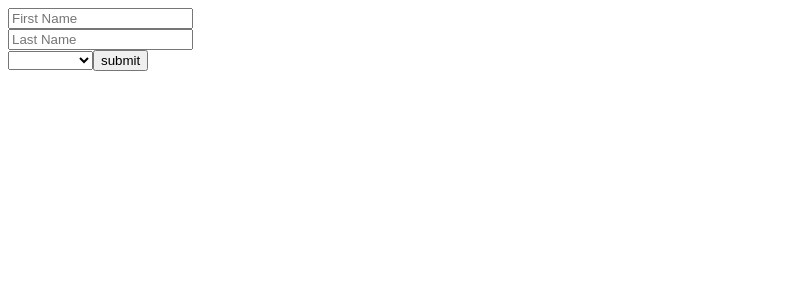
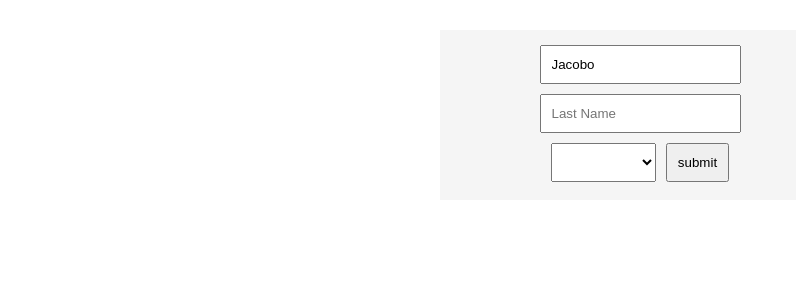
Before and after one commit to alu0100836059/angular4_learning_dataForms, an Angular app: page / in a window 1280 px wide. Shown: the top 300 px of the page, without its empty margins (0-796 px from the left). Built offline with nearby package versions, Linux system fonts and the light colour scheme.

Commit message:
Model driven forms added

```diff
--- a/src/app/app.component.css
+++ b/src/app/app.component.css
@@ -0,0 +1,20 @@
+* {
+  margin: 0;
+  padding: 0;
+}
+
+.formBasic {
+  text-align: center;
+  margin: auto;
+  margin-top: 30px;
+  padding: 10px;
+  font-size: 20px;
+  background-color: #f5f5f5;
+  width: 30%;
+  height: 150px;
+}
+
+.formBasic input, select {
+  padding: 10px;
+  margin: 5px;
+}
--- a/src/app/app.component.html
+++ b/src/app/app.component.html
@@ -1,3 +1,5 @@
+
+<!-- Para el primer caso (template driven)
 <form class="formBasic"
   #userForm = "ngForm"
   (ngSubmit) = "onSubmit(userForm.value)">
@@ -11,4 +13,20 @@
     <option value="PHP">PHP</option>
   </select>
   <input type="submit" value="submit">
+</form> -->
+
+<!-- Para el segundo caso (template model) -->
+<form class="formBasic"
+  [formGroup] = "miForm"
+  (ngSubmit) = "onSubmit(miForm.value)">
+  <input type="text" name="firstName" placeholder="First Name" formControlName="firstname">
+  <br>
+  <input type="text" name="lastName" placeholder="Last Name" formControlName="lastname">
+  <br>
+  <select name="languages" formControlName="languages">
+    <option value="C++">C++</option>
+    <option value="JavaScript">JavaScript</option>
+    <option value="PHP">PHP</option>
+  </select>
+  <input type="submit" value="submit">
 </form>
--- a/src/app/app.component.ts
+++ b/src/app/app.component.ts
@@ -1,4 +1,6 @@
 import { Component } from '@angular/core';
+import { FormGroup, FormControl } from '@angular/forms';
+
 
 @Component({
   selector: 'app-root',
@@ -6,6 +8,16 @@ import { Component } from '@angular/core';
   styleUrls: ['./app.component.css']
 })
 export class AppComponent {
+  miForm;
+  ngOnInit() {
+      this.miForm = new FormGroup({
+      // Podemos inicializar valores:
+      firstname: new FormControl("Jacobo"),
+      lastname: new FormControl(""),
+      languages: new FormControl("")
+    });
+  }
+
   onSubmit = function(user) {
     console.log(user);
   }
--- a/src/app/app.module.ts
+++ b/src/app/app.module.ts
@@ -1,6 +1,7 @@
 import { BrowserModule } from '@angular/platform-browser';
 import { NgModule } from '@angular/core';
 import { FormsModule } from '@angular/forms'
+import { ReactiveFormsModule } from '@angular/forms'
 
 import { AppComponent } from './app.component';
 
@@ -10,7 +11,8 @@ import { AppComponent } from './app.component';
   ],
   imports: [
     BrowserModule,
-    FormsModule
+    FormsModule,
+    ReactiveFormsModule
   ],
   providers: [],
   bootstrap: [AppComponent]
```
